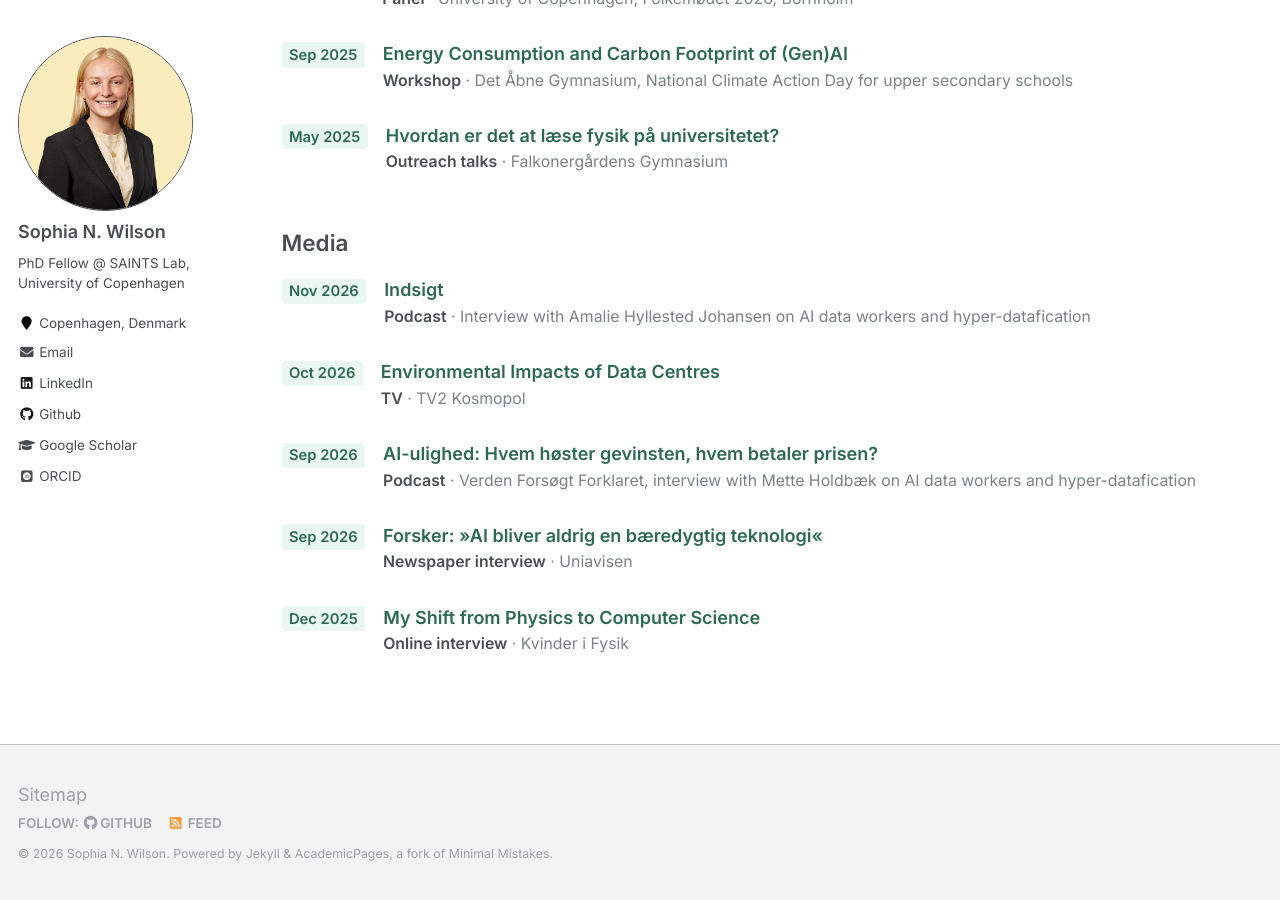
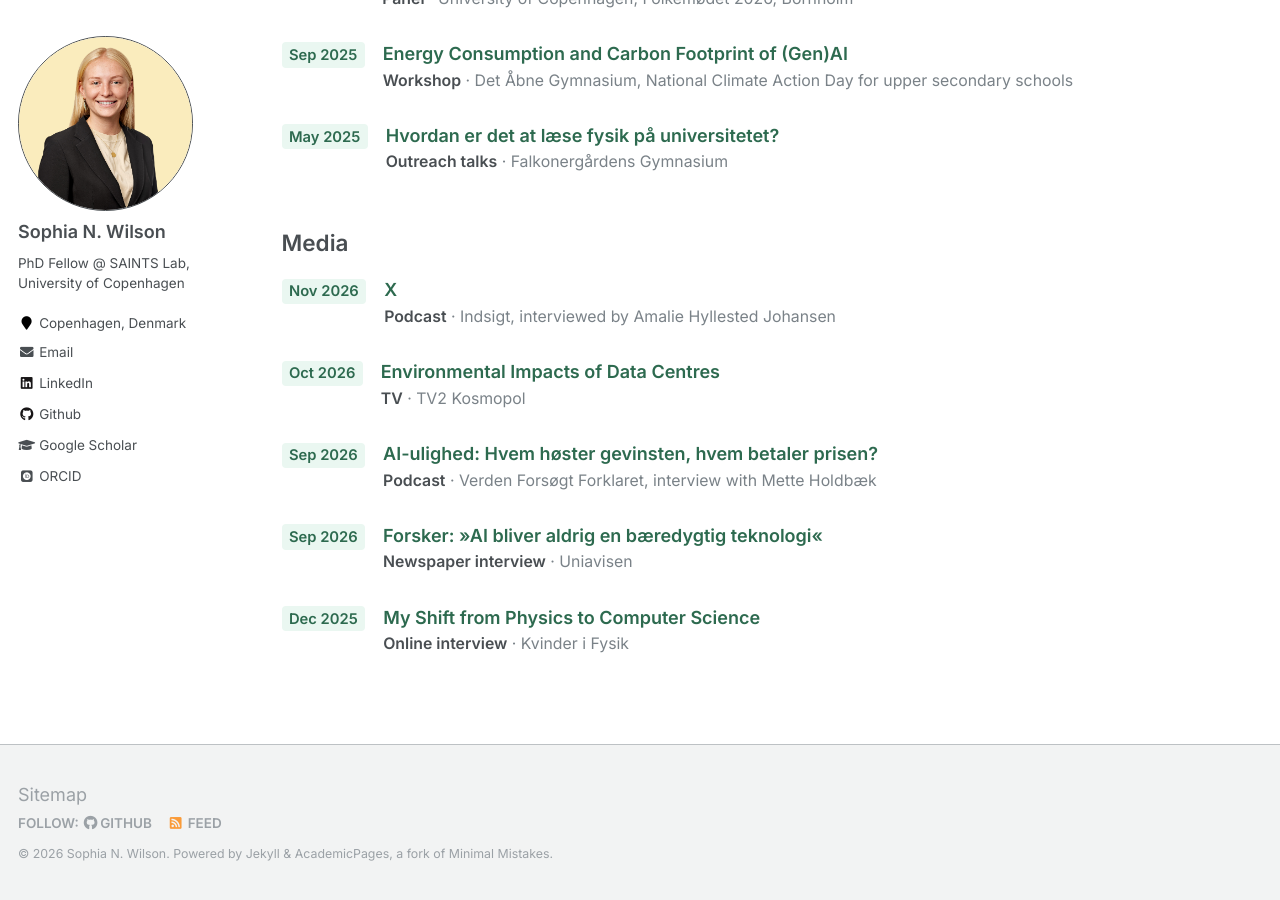
Before and after one commit to sophiawilson18/sophiawilson18.github.io, a Jekyll site: the page built from _pages/talks.md, in a window 1280 px wide and 900 px high, scrolled down 1948 px. Built offline with Jekyll 4.4.1, drawn with Linux system fonts in a browser that asks for light colours; some web fonts are replaced.

Commit message:
fixed podcast

```diff
--- a/_data/talks.yml
+++ b/_data/talks.yml
@@ -105,9 +105,9 @@ public:
 
 media:
   - date: "Nov 2026"
-    title: "Indsigt"
+    title: "X"
     kind: "Podcast"
-    event: "Interview with Amalie Hyllested Johansen on AI data workers and hyper-datafication"
+    event: "Indsigt, interviewed by Amalie Hyllested Johansen"
   - date: "Oct 2026"
     title: "Environmental Impacts of Data Centres"
     kind: "TV"
@@ -116,7 +116,7 @@ media:
     title: "AI-ulighed: Hvem høster gevinsten, hvem betaler prisen?"
     url: "https://open.spotify.com/episode/7wsAAKJJaPAr6avWYEUfF3"
     kind: "Podcast"
-    event: "Verden Forsøgt Forklaret, interview with Mette Holdbæk on AI data workers and hyper-datafication"
+    event: "Verden Forsøgt Forklaret, interview with Mette Holdbæk"
   - date: "Sep 2026"
     title: "Forsker: »AI bliver aldrig en bæredygtig teknologi«"
     url: "https://uniavisen.dk/forsker-ai-bliver-aldrig-en-baeredygtig-teknologi/"
```
